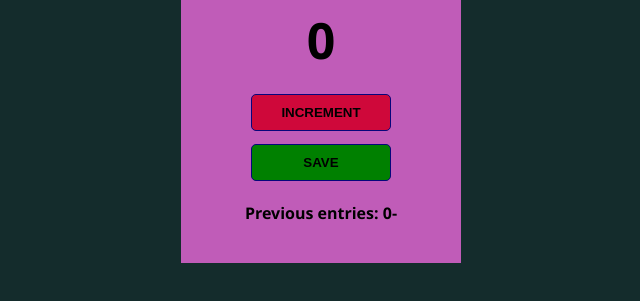
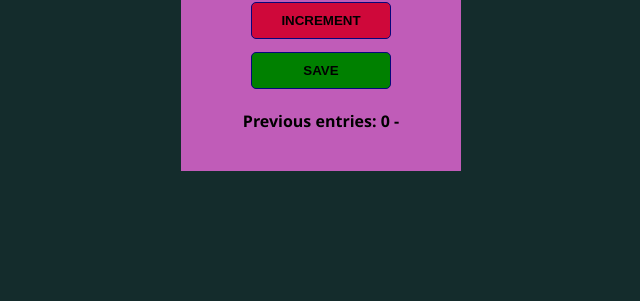
Before and after one commit to ANAGHAMV012/passenger-counter, a plain HTML site: page index.html in a window 1280 px wide. Both pictures are taken after a click on the button "SAVE". Shown: the part 277-578 px from the top of the page, without its empty margins (319-959 px from the left). Drawn offline with Linux system fonts and the light colour scheme.

Commit message:
passengercounter

```diff
--- a/index.css
+++ b/index.css
@@ -4,12 +4,10 @@ body{
     font-family: 'Segoe UI', Tahoma, Geneva, Verdana, sans-serif;
     font-weight: bold;
     text-align: center;
-    margin:200px;
-    padding: 20px;
+    margin:10%;
     background-color: rgb(20, 44, 44);
     display: flex;
     justify-content: center;
-
 }
 h1{
     margin-top: 10px;
--- a/index.js
+++ b/index.js
@@ -8,8 +8,8 @@ function increment(){
     countEl.innerText = count
 }
 function save(){
-    let countStr = count + "-"
-    // console.log(count)
-    // saveEl = innerText += countStr
+    let countStr = count + " - "
     saveEl.textContent += countStr
+    countEl.textContent = 0
+    count = 0
 }
```
Also changed, not shown: index.html (+0 -2 lines).
